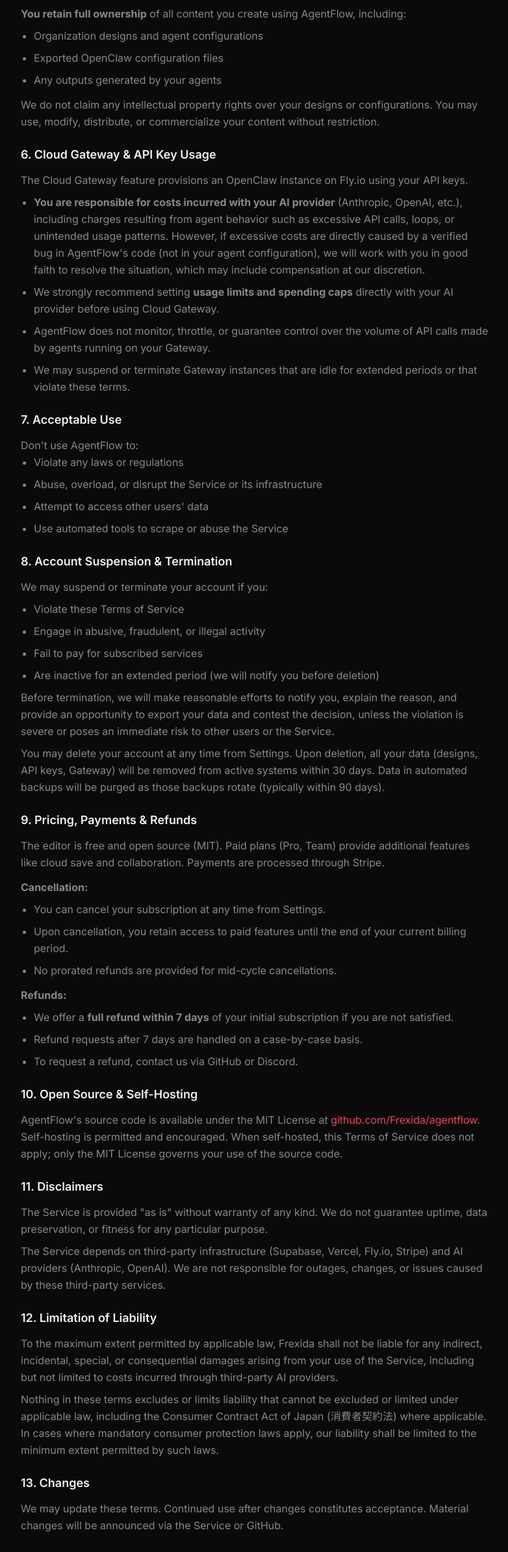
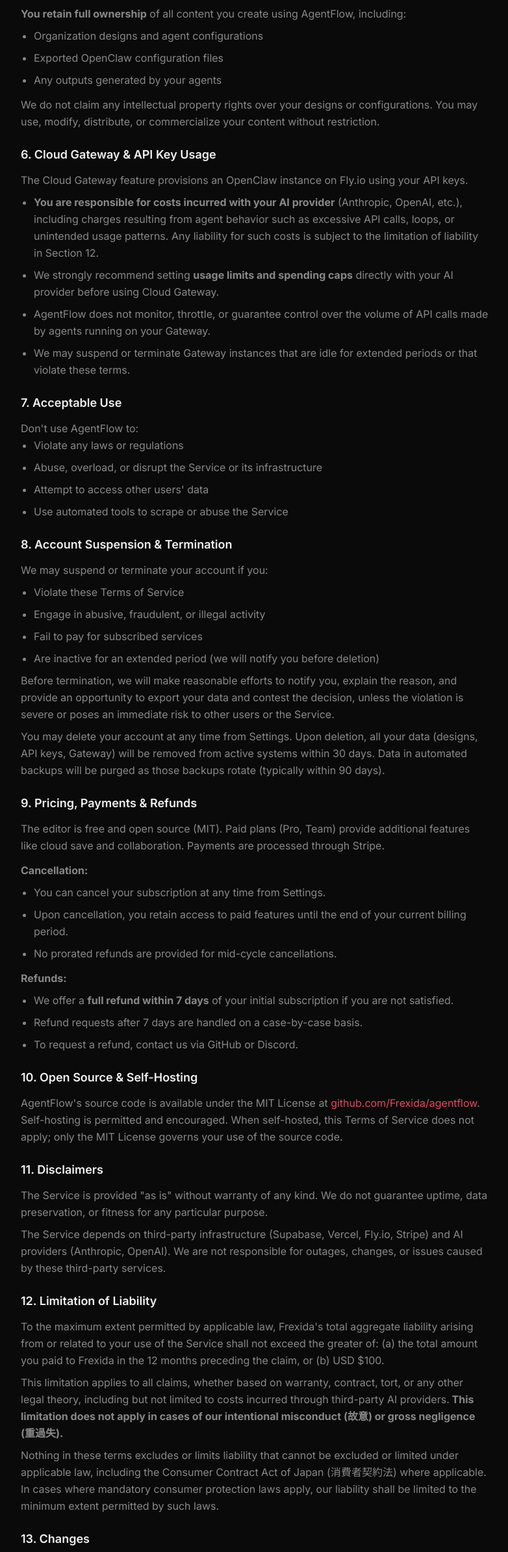
Before and after one commit to Frexida/agentflow, a Next.js app in the folder v2/: page /terms in a window 1280 px wide. Shown: the part 946-3334 px from the top of the page at 65% size, without its empty margins (348-1130 px from the left). Built offline with nearby package versions, Linux system fonts and the light colour scheme.

Commit message:
fix: add liability cap (12mo payments or $100) + gross negligence exception

```diff
--- a/v2/src/app/terms/page.tsx
+++ b/v2/src/app/terms/page.tsx
@@ -77,8 +77,7 @@
               <li>
                 <strong>You are responsible for costs incurred with your AI provider</strong> (Anthropic, OpenAI, etc.),
                 including charges resulting from agent behavior such as excessive API calls, loops, or unintended usage patterns.
-                However, if excessive costs are directly caused by a verified bug in AgentFlow&apos;s code (not in your agent configuration),
-                we will work with you in good faith to resolve the situation, which may include compensation at our discretion.
+                Any liability for such costs is subject to the limitation of liability in Section 12.
               </li>
               <li>
                 We strongly recommend setting <strong>usage limits and spending caps</strong> directly with your AI provider
@@ -177,9 +176,14 @@
           <section>
             <h2 className="text-lg font-semibold text-[var(--text-primary)] mb-3">12. Limitation of Liability</h2>
             <p>
-              To the maximum extent permitted by applicable law, Frexida shall not be liable for any indirect,
-              incidental, special, or consequential damages arising from your use of the Service,
-              including but not limited to costs incurred through third-party AI providers.
+              To the maximum extent permitted by applicable law, Frexida&apos;s total aggregate liability
+              arising from or related to your use of the Service shall not exceed the greater of:
+              (a) the total amount you paid to Frexida in the 12 months preceding the claim, or (b) USD $100.
+            </p>
+            <p className="mt-2">
+              This limitation applies to all claims, whether based on warranty, contract, tort, or any other
+              legal theory, including but not limited to costs incurred through third-party AI providers.
+              <strong> This limitation does not apply in cases of our intentional misconduct (故意) or gross negligence (重過失).</strong>
             </p>
             <p className="mt-2">
               Nothing in these terms excludes or limits liability that cannot be excluded or limited under
```
